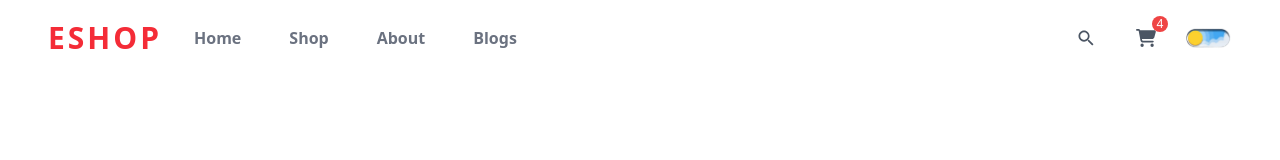
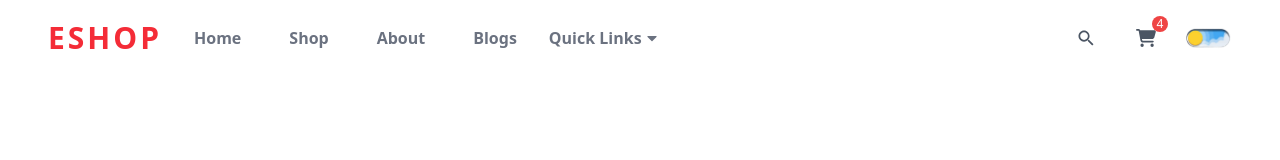
Before and after one commit to NgoTanKhoa21042001/Ecommerce, a React (Vite) app in the folder ecommerce/: page / in a window 1280 px wide. Shown: the top 160 px of the page. Built offline with nearby package versions, Linux system fonts and the light colour scheme.

Commit message:
Navbar Dropdown Links with tailwind CSS

```diff
--- a/ecommerce/src/components/Navbar/Darkmode.jsx
+++ b/ecommerce/src/components/Navbar/Darkmode.jsx
@@ -11,6 +11,7 @@
   console.log(element);
 
   useEffect(() => {
+    //   adding theme to local storage
     localStorage.setItem("theme", theme);
 
     if (theme === "dark") {
--- a/ecommerce/src/components/Navbar/Navbar.jsx
+++ b/ecommerce/src/components/Navbar/Navbar.jsx
@@ -2,6 +2,7 @@
 import React from "react";
 import { IoMdSearch } from "react-icons/io";
 import { FaCartShopping } from "react-icons/fa6";
+import { FaCaretDown } from "react-icons/fa";
 import Darkmode from "./Darkmode";
 const MenuLinks = [
   {
@@ -24,6 +25,19 @@
     name: "Blogs",
     link: "/#blog",
   },
+];
+const DropdownLinks = [
+  {
+    id: 1,
+    name: "Trending Products",
+    link: "/#",
+  },
+  {
+    id: 2,
+    name: "Best Selling",
+    link: "/#",
+  },
+  { id: 3, name: "Top Rated", link: "/#" },
 ];
 const Navbar = () => {
   return (
@@ -51,6 +65,33 @@
                     </a>
                   </li>
                 ))}
+                {/* dropdown */}
+                <li className="relative cursor-pointer group">
+                  <a
+                    href="#"
+                    className="flex items-center gap-[2px] font-semibold text-gray-500 dark:hover:text-white"
+                  >
+                    Quick Links
+                    <span>
+                      <FaCaretDown className="group-hover:rotate-180 duration-300" />
+                    </span>
+                  </a>
+                  {/* Dropdown Links */}
+                  <div className="absolute z-[9999] hidden group-hover:block w-[200px] rounded-md bg-white shadow-md dark:bg-gray-900 p-2 dark:text-white">
+                    <ul className="space-y-2">
+                      {DropdownLinks.map((data, index) => (
+                        <li key={index}>
+                          <a
+                            href={data.link}
+                            className="text-gray-500 dark:hover:text-white duration-200 inline-block w-full p-2 hover:bg-primary/20 rounded-md font-semibold"
+                          >
+                            {data.name}
+                          </a>
+                        </li>
+                      ))}
+                    </ul>
+                  </div>
+                </li>
               </ul>
             </div>
           </div>
```
